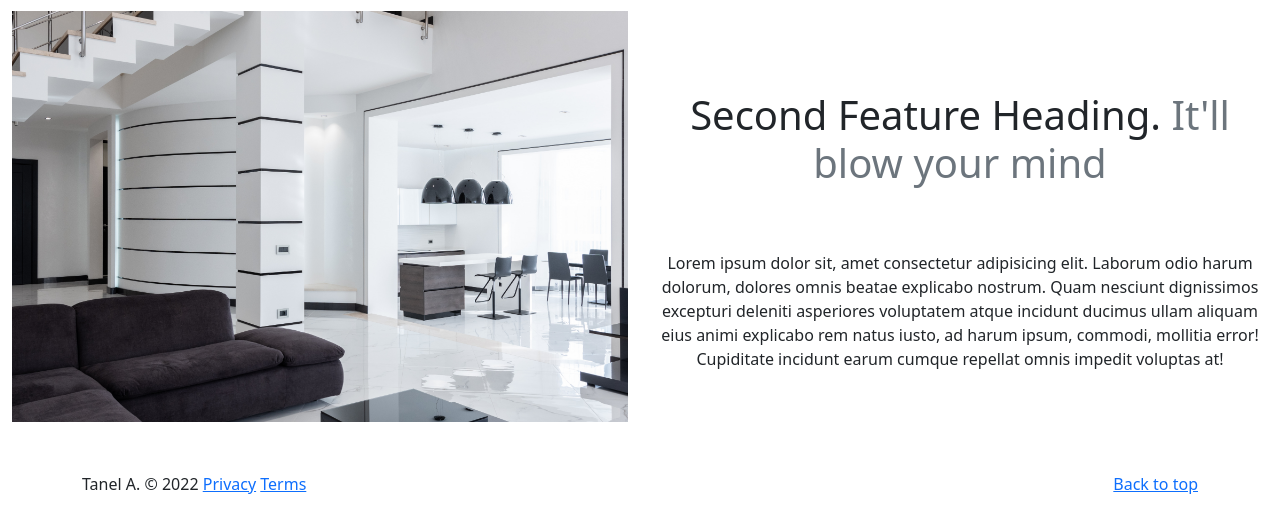
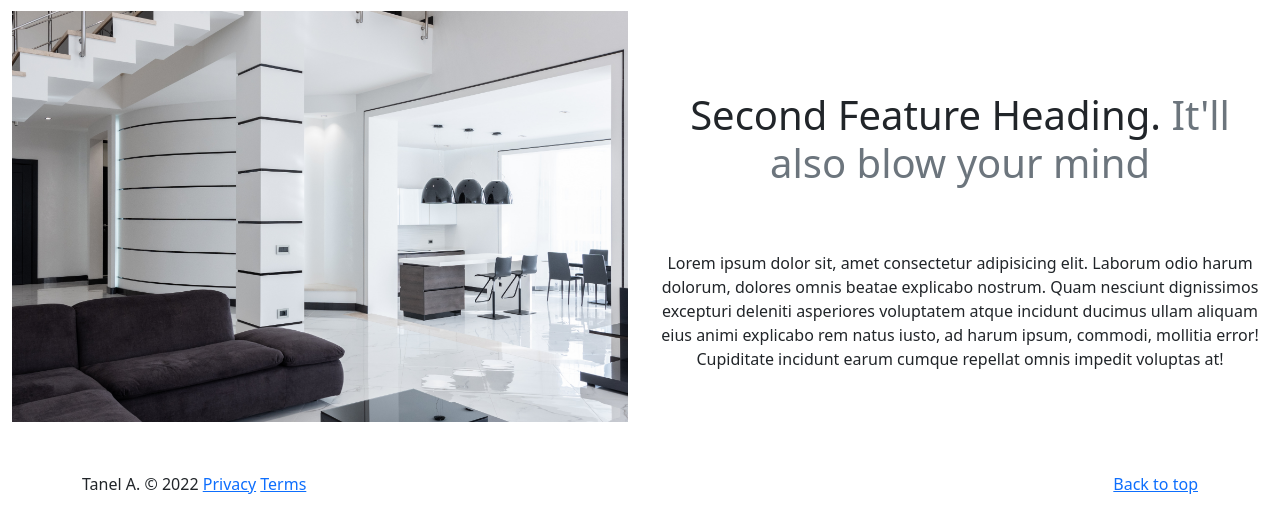
Before and after one commit to tanelaavistu/bootstrap5Test, a plain HTML site: page index.html in a window 1280 px wide. Shown: the part 1919-2431 px from the top of the page. Drawn offline with nearby package versions, Linux system fonts and the light colour scheme.

Commit message:
changed h2

```diff
--- a/index.html
+++ b/index.html
@@ -142,7 +142,7 @@
 
                 <div class="col-lg-6">
 
-                    <h2>Second Feature Heading. <span class="text-muted">It'll blow your mind</span></h2>
+                    <h2>Second Feature Heading. <span class="text-muted">It'll also blow your mind</span></h2>
 
                     <p>Lorem ipsum dolor sit, amet consectetur adipisicing elit. Laborum odio harum dolorum, dolores omnis beatae explicabo nostrum. Quam nesciunt dignissimos excepturi deleniti asperiores voluptatem atque incidunt ducimus ullam aliquam eius animi explicabo rem natus iusto, ad harum ipsum, commodi, mollitia error! Cupiditate incidunt earum cumque repellat omnis impedit voluptas at!</p>
 
```
